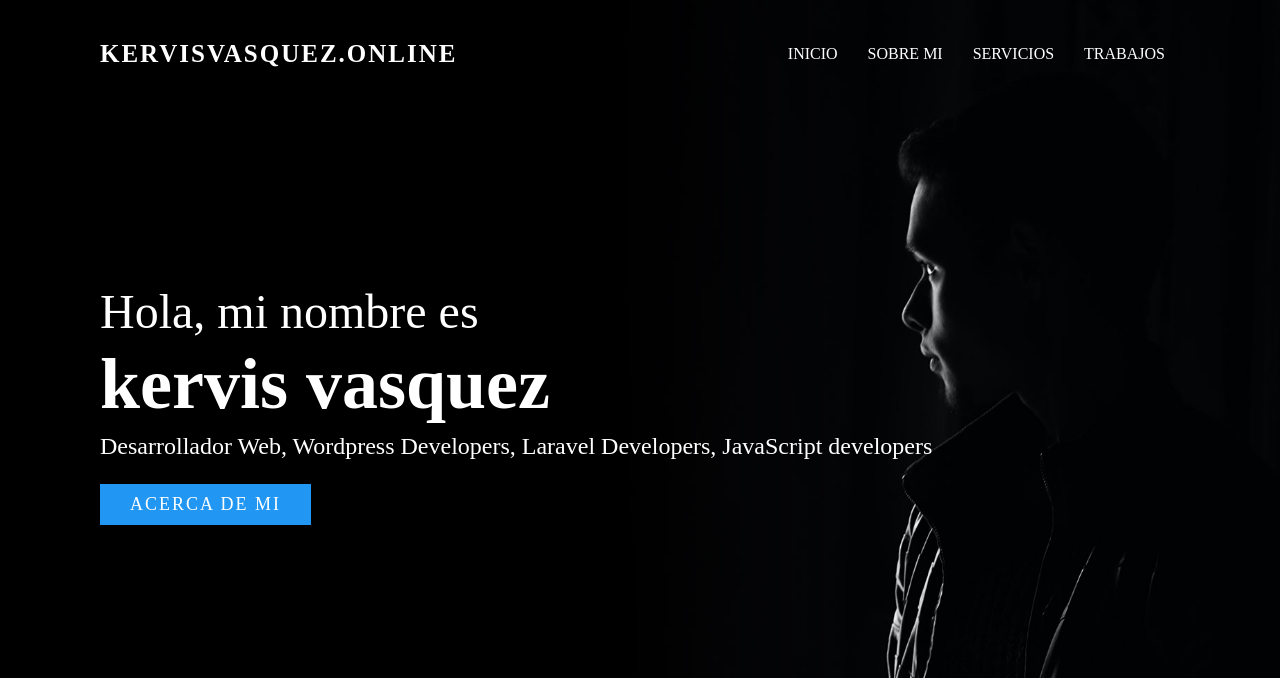
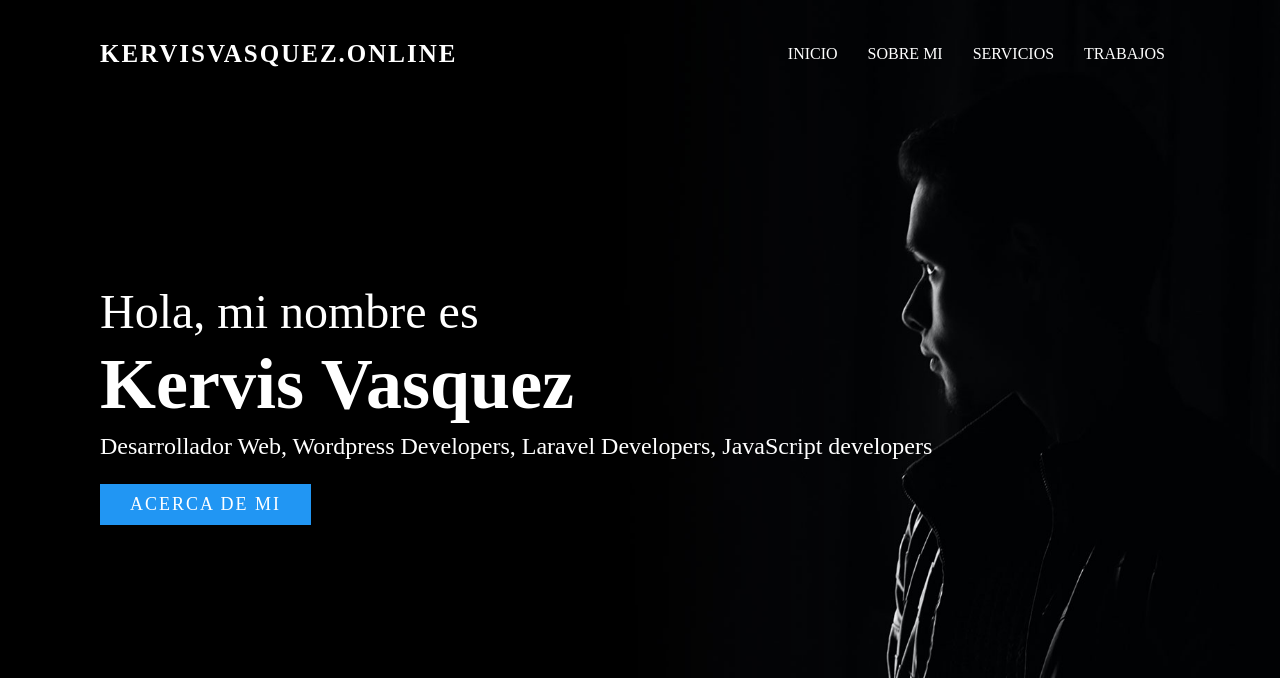
Before and after one commit to kervisvasquez1993/hosting, a plain HTML site: page index.html in a window 1280 px wide. Shown: the top 678 px of the page. Drawn offline with Linux system fonts and the light colour scheme; a web font is replaced by a local one.

```diff
--- a/index.html
+++ b/index.html
@@ -19,7 +19,7 @@
     </header>
     <section class="banner" id="home">
        <div class="txtBx">
-           <h2>Hola, mi nombre es <br> <span>kervis vasquez</span></h2>
+           <h2>Hola, mi nombre es <br> <span>Kervis Vasquez</span></h2>
            <h3>Desarrollador Web, Wordpress Developers, Laravel Developers, JavaScript developers</h3>
            <a href="#sobre-mi" class="btn">Acerca de mi</a>
        </div>
```
